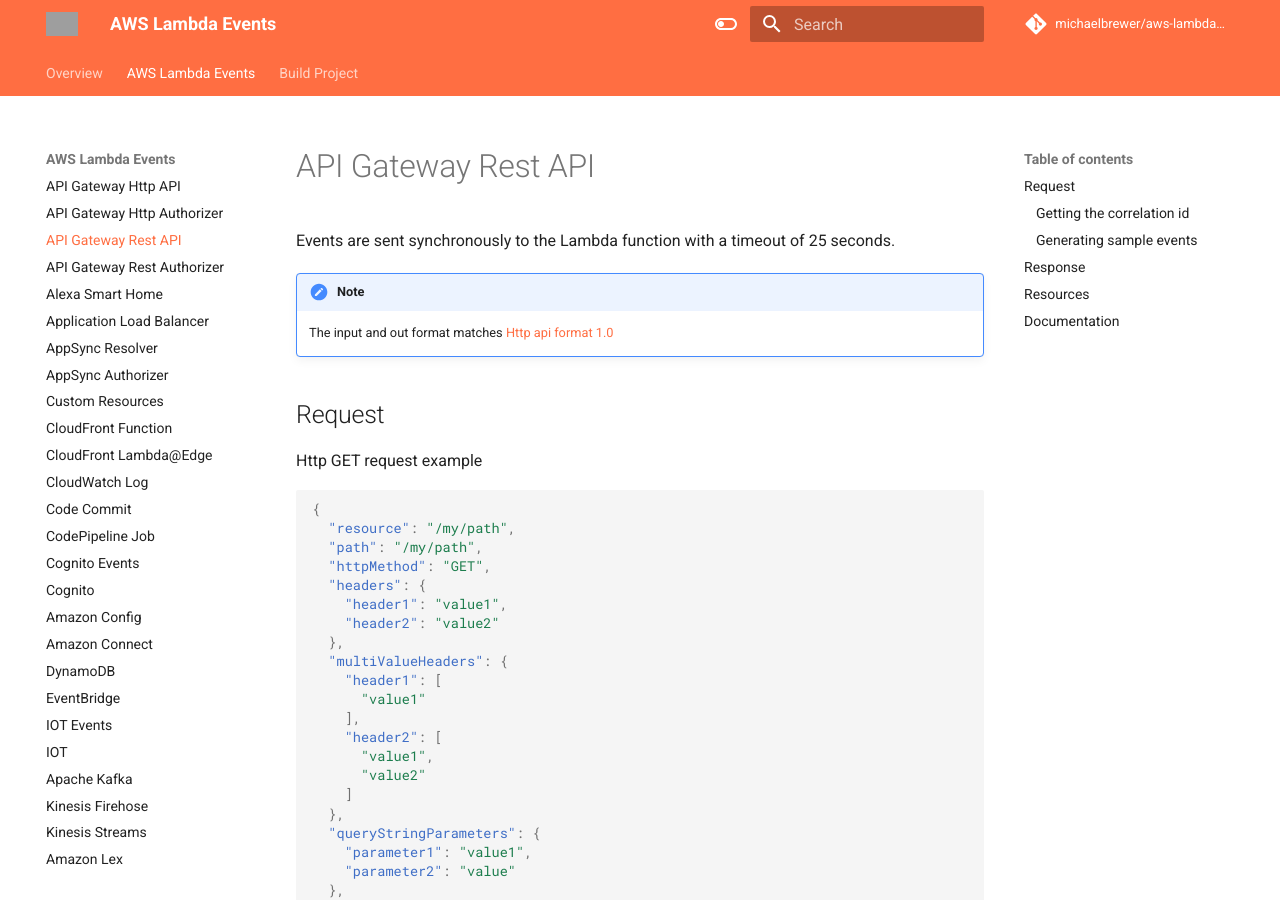
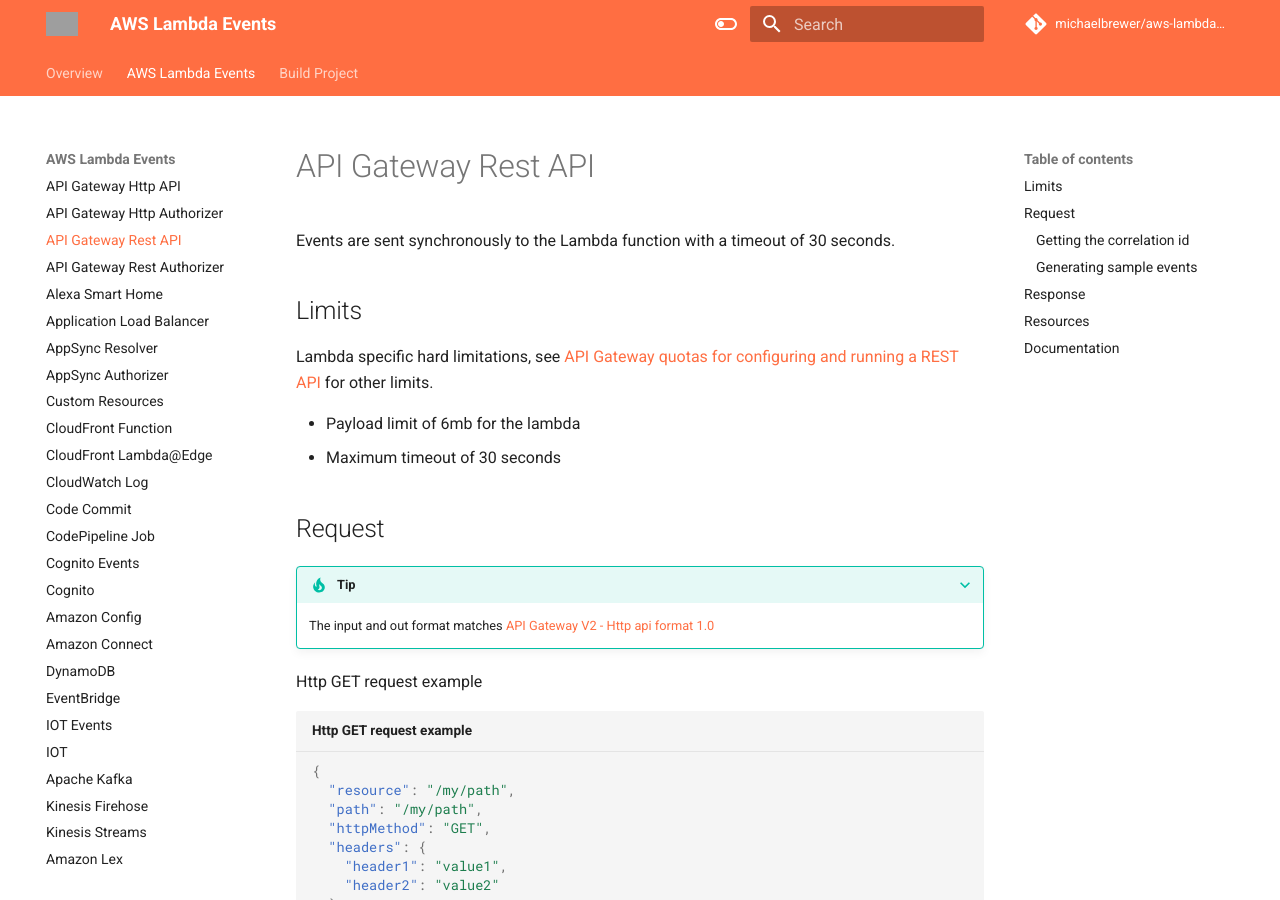
Before and after one commit to michaelbrewer/aws-lambda-events, an MkDocs documentation site: the page built from docs/rest-api.md, in a window 1280 px wide and 900 px high. Built offline with MkDocs 1.6.1 and Material for MkDocs 9.7.7, drawn with Linux system fonts in a browser that asks for light colours; comment, search, counter and statistics services are not loaded; some of the changed text lies outside the part shown; grey boxes are pictures that could not be loaded.

Commit message:
feat(rest): Polish docs

````diff
--- a/docs/rest-api.md
+++ b/docs/rest-api.md
@@ -1,15 +1,22 @@
 # API Gateway Rest API
 
-Events are sent synchronously to the Lambda function with a timeout of 25 seconds.
+Events are sent synchronously to the Lambda function with a timeout of 30 seconds.
 
-!!! NOTE
-    The input and out format matches [Http api format 1.0](./http-api.md#response-for-format-10)
+## Limits
+
+Lambda specific hard limitations, see [API Gateway quotas for configuring and running a REST API](https://docs.aws.amazon.com/apigateway/latest/developerguide/limits.html) for other limits.
+
+- Payload limit of 6mb for the lambda
+- Maximum timeout of 30 seconds
 
 ## Request
 
+???+ TIP
+    The input and out format matches [API Gateway V2 - Http api format 1.0](./http-api.md#response-for-format-10)
+
 Http GET request example
 
-```json
+```json title="Http GET request example"
 {
   "resource": "/my/path",
   "path": "/my/path",
@@ -93,7 +100,7 @@
 
 Http post request
 
-```json
+```json title="Http post request"
 {
   "body": "eyJ0ZXN0IjoiYm9keSJ9",
   "resource": "/{proxy+}",
@@ -234,7 +241,7 @@
 
 Output data structure
 
-```json
+```json title="Output data structure"
 {
     "isBase64Encoded": true|false,
     "statusCode": httpStatusCode,
@@ -246,7 +253,7 @@
 
 Rest api response example
 
-```json
+```json title="Rest api response example"
 {
     "statusCode": 200,
     "headers": {
@@ -259,7 +266,7 @@
 
 Base64 encoded response example
 
-```json
+```json title="Base64 encoded response example"
 {
     "statusCode": 200,
     "headers": {
@@ -294,4 +301,5 @@
 
 ## Documentation
 
+- [Using AWS Lambda with Amazon API Gateway](https://docs.aws.amazon.com/lambda/latest/dg/services-apigateway.html)
 - [Input format of a Lambda function for proxy integration](https://docs.aws.amazon.com/apigateway/latest/developerguide/set-up-lambda-proxy-integrations.html#api-gateway-simple-proxy-for-lambda-input-format)
````
